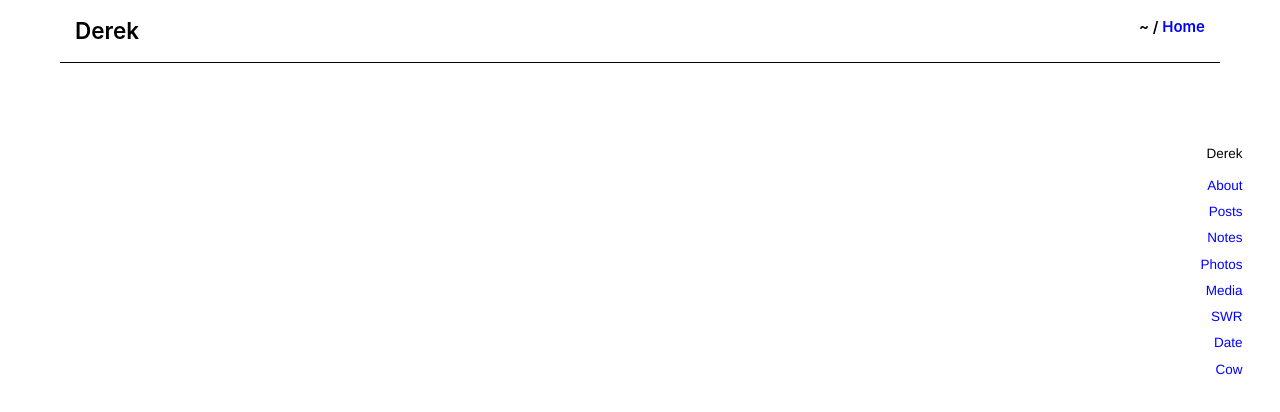
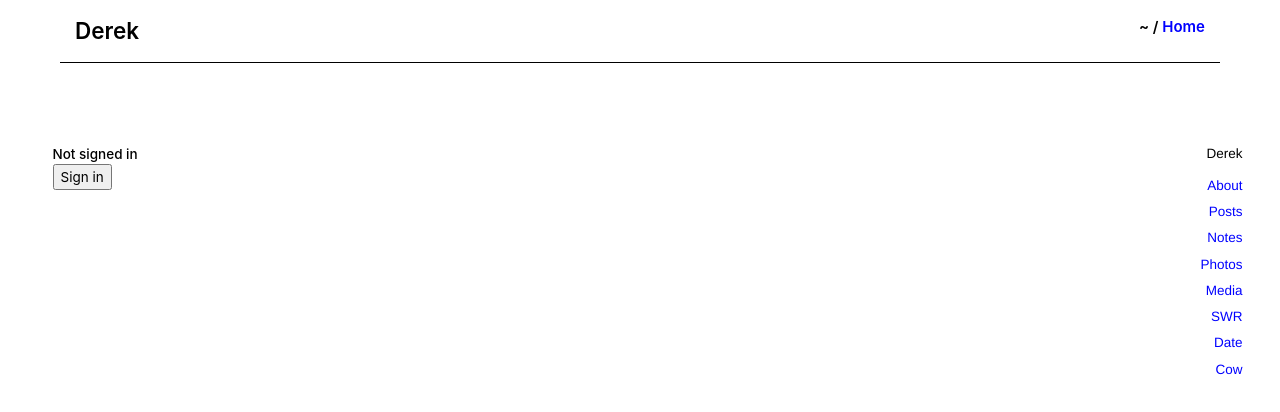
Before and after one commit to derekpodi/derekpodi.com, a Next.js app: page / in a window 1280 px wide. Shown: the top 412 px of the page. Built offline with nearby package versions, Linux system fonts and the light colour scheme; no server answers.

Commit message:
add next-auth test

```diff
--- /dev/null
+++ b/components/signin.js
@@ -0,0 +1,19 @@
+import { useSession, signIn, signOut } from "next-auth/react"
+
+export default function Component() {
+  const { data: session } = useSession()
+  if (session) {
+    return (
+      <>
+        Signed in as {session.user.email} <br />
+        <button onClick={() => signOut()}>Sign out</button>
+      </>
+    )
+  }
+  return (
+    <>
+      Not signed in <br />
+      <button onClick={() => signIn()}>Sign in</button>
+    </>
+  )
+}
--- a/package.json
+++ b/package.json
@@ -12,6 +12,7 @@
     "date-fns": "^2.23.0",
     "gray-matter": "^4.0.3",
     "next": "11.1.2",
+    "next-auth": "^4.0.0-beta.4",
     "react": "17.0.2",
     "react-dom": "17.0.2",
     "remark": "^13.0.0",
--- a/pages/_app.js
+++ b/pages/_app.js
@@ -1,4 +1,6 @@
 import '../styles/globals.css'
+import { SessionProvider } from "next-auth/react"
+
 
 /*
 import '../styles/computer.css'
@@ -12,8 +14,13 @@
 */
 
 
-function MyApp({ Component, pageProps }) {
-  return <Component {...pageProps} />
+export default function MyApp({
+  Component,
+  pageProps: { session, ...pageProps },
+}) {
+  return (
+    <SessionProvider session={session}>
+      <Component {...pageProps} />
+    </SessionProvider>
+  )
 }
-
-export default MyApp
--- a/pages/index.js
+++ b/pages/index.js
@@ -5,6 +5,7 @@
 import Link from 'next/link'
 import Date from '../components/date'
 import Image from 'next/image'
+import Component from '../components/signin'
 
 export async function getStaticProps() {
   const allPostsData = getSortedPostsData()
@@ -23,6 +24,7 @@
         <title>{siteTitle}</title>
       </Head>
 
+      <Component />
       {/*TODO: ADD/Fix Landing Page
 
       <section className={utilStyles.headingMd}>
```
Also changed, not shown: api/[...nextauth].js (added, +13 -0 lines), 1 other file (tests, documents, lock files or other folders).
